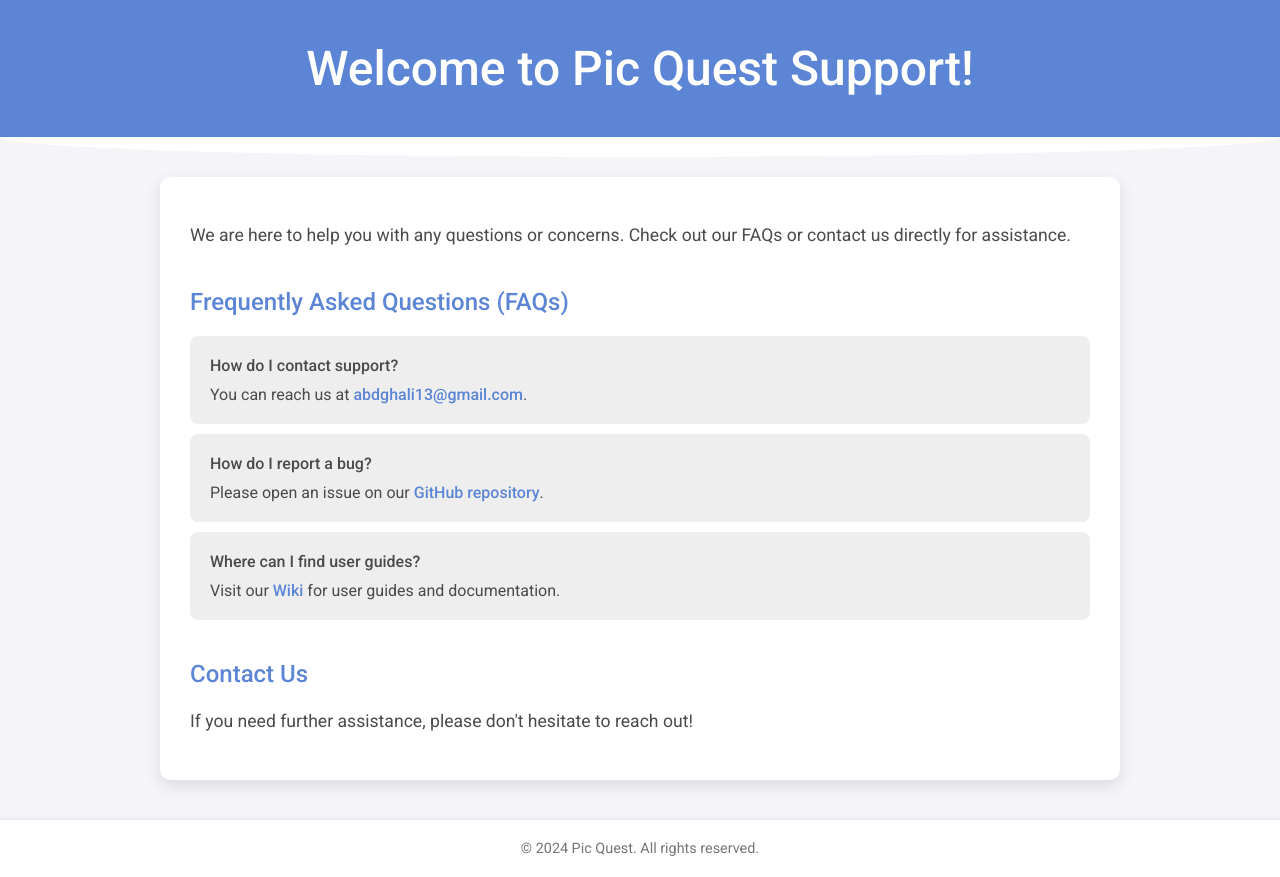
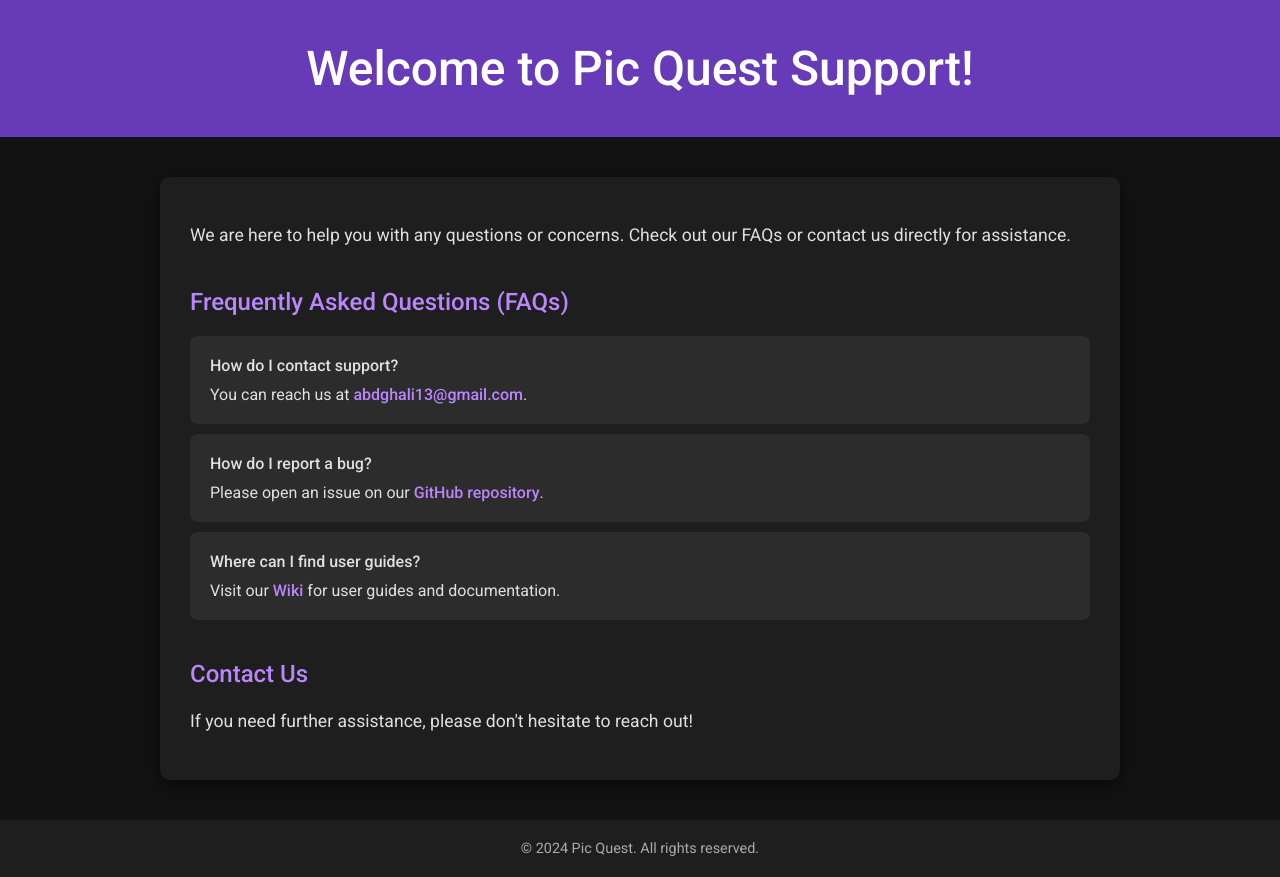
Before and after one commit to Abdghali13/abdghali_upport, a plain HTML site: page index.html in a window 1280 px wide. Drawn offline with Linux system fonts and the light colour scheme.

Commit message:
Update index.html

```diff
--- a/index.html
+++ b/index.html
@@ -10,25 +10,14 @@
             font-family: 'Roboto', sans-serif;
             margin: 0;
             padding: 0;
-            background-color: #f4f4f9;
-            color: #4a4a4a;
+            background-color: #121212;
+            color: #e0e0e0;
         }
         header {
-            background-color: #5c85d6;
+            background-color: #673ab7; /* Deep Purple */
             color: #ffffff;
             padding: 40px 0;
             text-align: center;
-            position: relative;
-        }
-        header::after {
-            content: '';
-            position: absolute;
-            left: 0;
-            bottom: -20px;
-            width: 100%;
-            height: 20px;
-            background-color: #ffffff;
-            clip-path: ellipse(50% 100% at 50% 0);
         }
         h1 {
             margin: 0;
@@ -36,7 +25,7 @@
             font-weight: 500;
         }
         h2 {
-            color: #5c85d6;
+            color: #bb86fc;
             margin: 40px 0 20px;
             font-weight: 500;
         }
@@ -44,8 +33,8 @@
             max-width: 900px;
             margin: 40px auto;
             padding: 30px;
-            background-color: #ffffff;
-            box-shadow: 0 6px 16px rgba(0, 0, 0, 0.1);
+            background-color: #1e1e1e;
+            box-shadow: 0 6px 16px rgba(0, 0, 0, 0.5);
             border-radius: 10px;
         }
         p {
@@ -58,15 +47,15 @@
             padding: 0;
         }
         li {
-            background-color: #eeeeee;
+            background-color: #2c2c2c;
             margin: 10px 0;
             padding: 20px;
             border-radius: 8px;
             transition: background-color 0.3s, box-shadow 0.3s;
         }
         li:hover {
-            background-color: #d8e2f1;
-            box-shadow: 0 2px 8px rgba(0, 0, 0, 0.1);
+            background-color: #383838;
+            box-shadow: 0 2px 8px rgba(0, 0, 0, 0.2);
         }
         strong {
             display: block;
@@ -74,22 +63,21 @@
             font-weight: 500;
         }
         a {
-            color: #5c85d6;
+            color: #bb86fc; /* Light Purple */
             text-decoration: none;
             font-weight: 500;
             transition: color 0.3s;
         }
         a:hover {
-            color: #2d5f9a;
+            color: #e0b3ff;
         }
         footer {
             margin-top: 40px;
             text-align: center;
             font-size: 0.9rem;
-            color: #757575;
+            color: #aaaaaa;
             padding: 20px 0;
-            background-color: #ffffff;
-            box-shadow: 0 -2px 5px rgba(0, 0, 0, 0.05);
+            background-color: #1e1e1e;
         }
     </style>
 </head>
```
